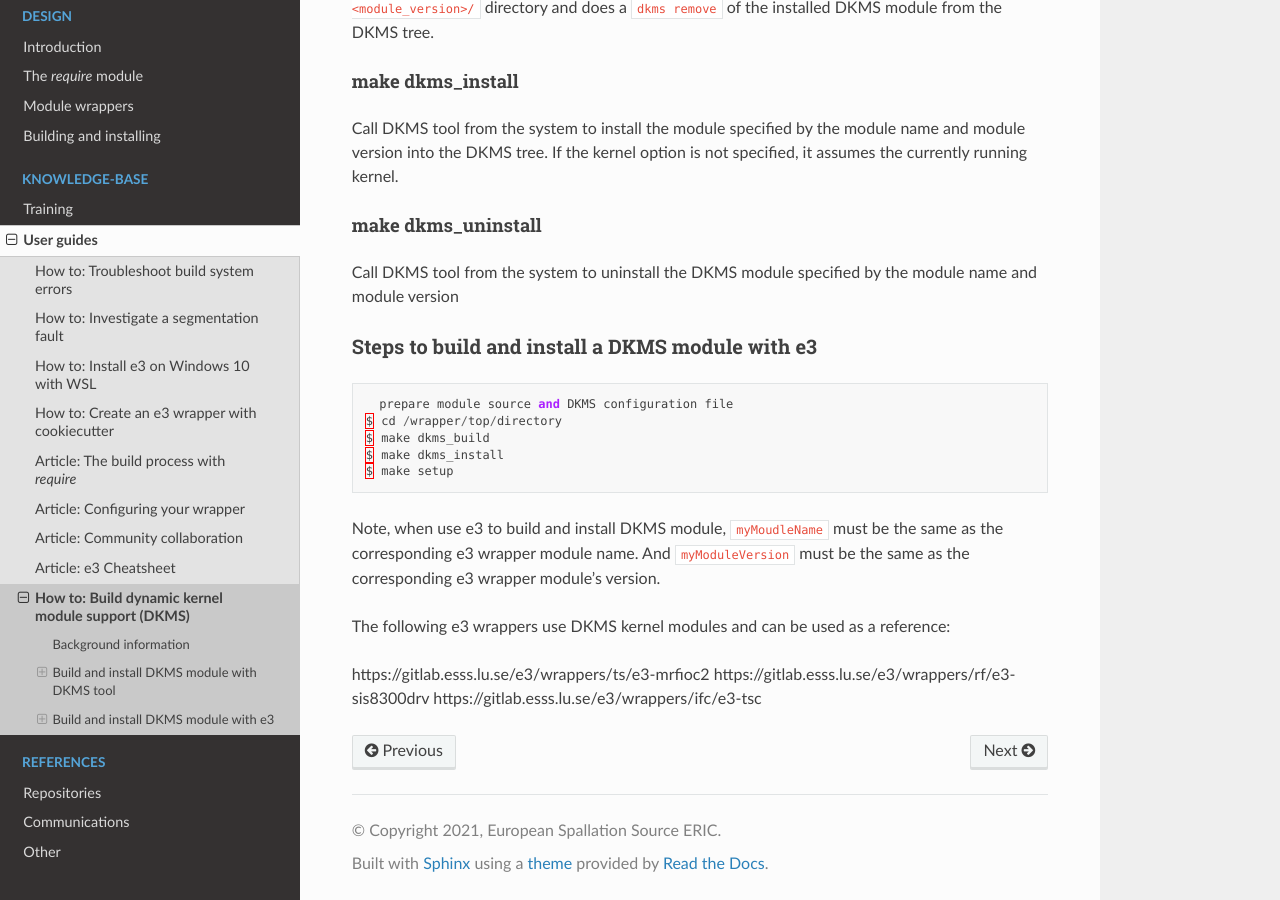
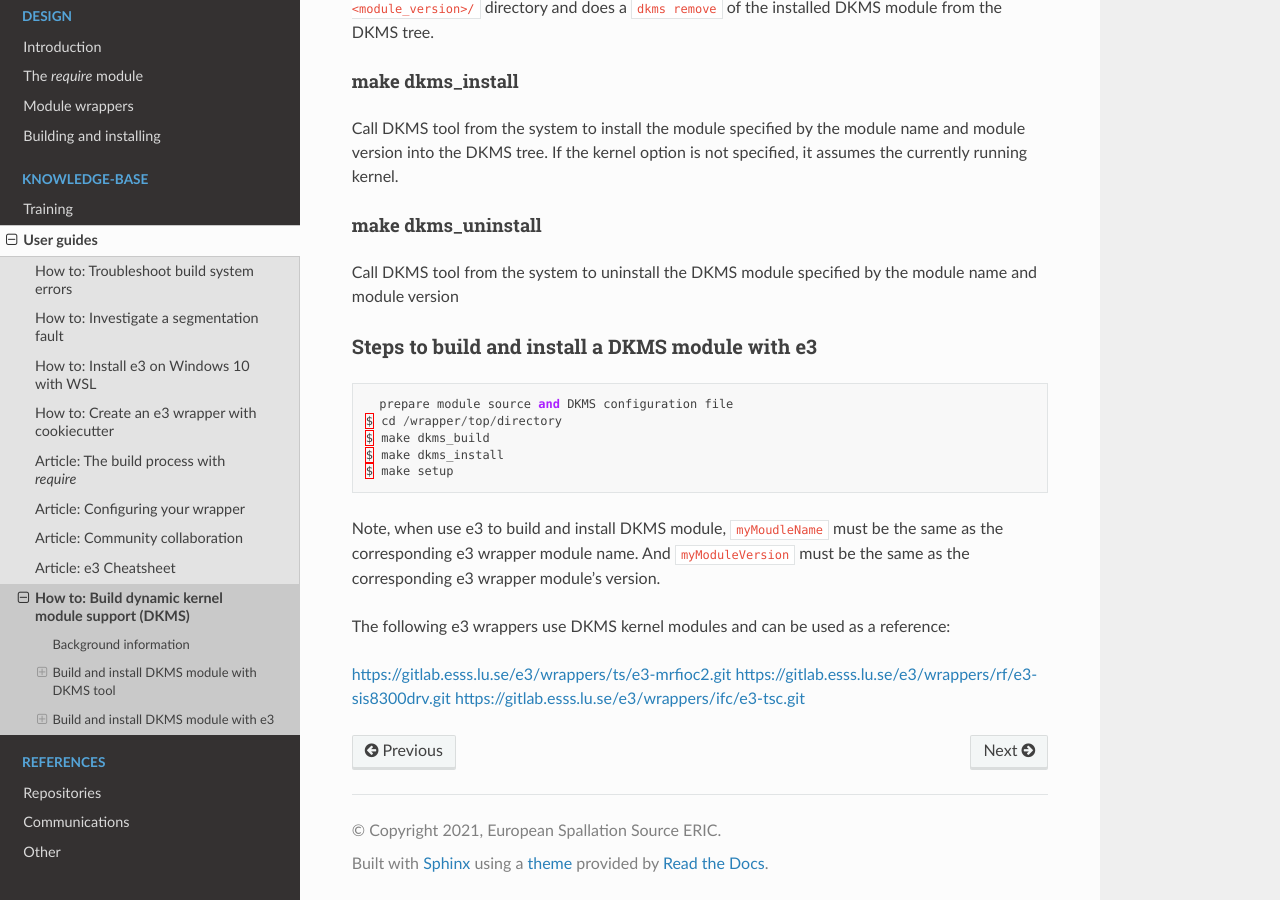
Before and after one commit to ttkorhonen/e3pages, a Sphinx documentation site: the page built from docs/kb/guide/articles/9_dynamic_kernel_module_support.md, in a window 1280 px wide and 900 px high, scrolled down 2867 px. Built offline with Sphinx 7.4.7 and the Read the Docs theme 2.0.0, drawn with Linux system fonts in a browser that asks for light colours.

Commit message:
Modified gitlab links

```diff
--- a/docs/kb/guide/articles/9_dynamic_kernel_module_support.md
+++ b/docs/kb/guide/articles/9_dynamic_kernel_module_support.md
@@ -167,6 +167,6 @@ e3 wrapper module's version.
 The following e3 wrappers use DKMS kernel modules and can be used
 as a reference:
 
-https://gitlab.esss.lu.se/e3/wrappers/ts/e3-mrfioc2
-https://gitlab.esss.lu.se/e3/wrappers/rf/e3-sis8300drv
-https://gitlab.esss.lu.se/e3/wrappers/ifc/e3-tsc
+<https://gitlab.esss.lu.se/e3/wrappers/ts/e3-mrfioc2.git>
+<https://gitlab.esss.lu.se/e3/wrappers/rf/e3-sis8300drv.git>
+<https://gitlab.esss.lu.se/e3/wrappers/ifc/e3-tsc.git>
```
